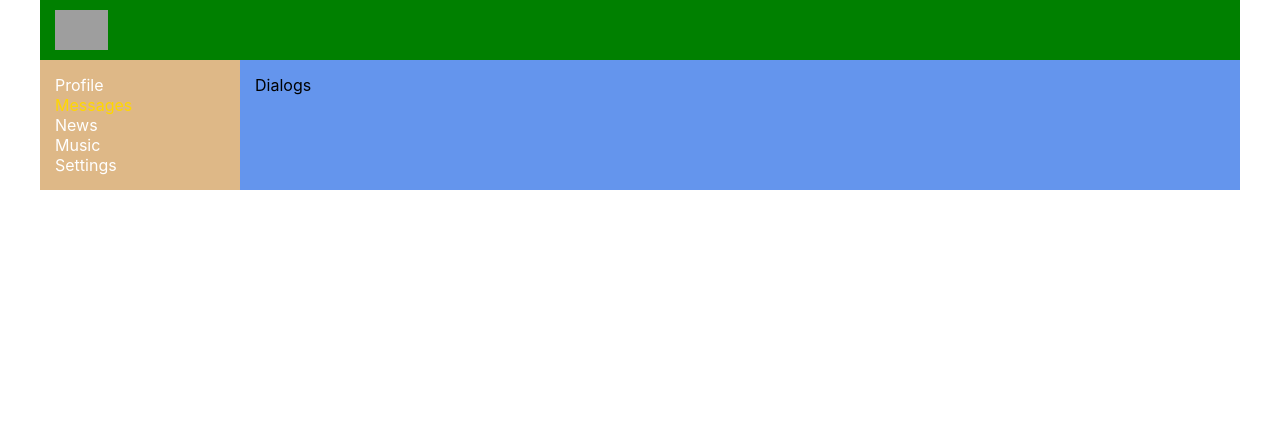
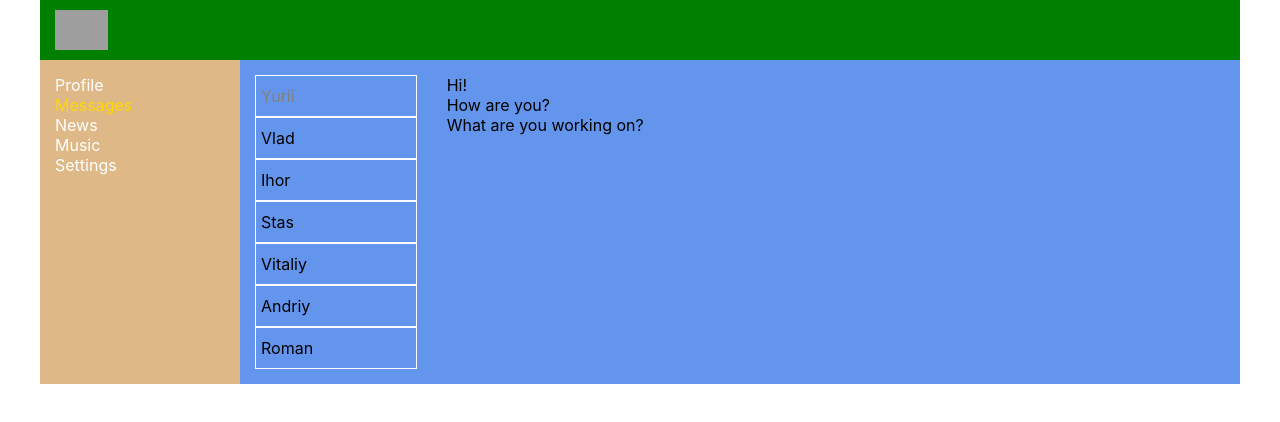
Before and after one commit to dmytrenkoyurii/social-react, a React (Create React App) app: page /dialogs in a window 1280 px wide. Shown: the top 422 px of the page. Built offline with nearby package versions, Linux system fonts and the light colour scheme; grey boxes are pictures that could not be loaded.

Commit message:
21 - add Dialogs markup

```diff
--- a/src/components/Dialogs/Dialogs.js
+++ b/src/components/Dialogs/Dialogs.js
@@ -3,8 +3,35 @@ import s from './Dialogs.module.css'
 
 const Dialogs = () => {
     return(
-        <div>
-            Dialogs
+        <div className={s.dialogs}>
+            <div className={s.dialogsItems}>
+                <div className={s.dialog + ' ' + s.active}>
+                    Yurii
+                </div>
+                <div className={s.dialog}>
+                    Vlad
+                </div>
+                <div className={s.dialog}>
+                    Ihor
+                </div>
+                <div className={s.dialog}>
+                    Stas
+                </div>
+                <div className={s.dialog}>
+                    Vitaliy
+                </div>
+                <div className={s.dialog}>
+                    Andriy
+                </div>
+                <div className={s.dialog}>
+                    Roman
+                </div>
+            </div>
+            <div className={s.messages}>
+                <div className={s.message}>Hi!</div>
+                <div className={s.message}>How are you?</div>
+                <div className={s.message}>What are you working on?</div>
+            </div>
         </div>
     )
 }
--- a/src/components/Dialogs/Dialogs.module.css
+++ b/src/components/Dialogs/Dialogs.module.css
@@ -0,0 +1,25 @@
+.dialogs{
+    display: grid;
+    grid-template-columns: 2fr 10fr;
+}
+
+.dialogsItems{
+
+}
+
+.dialog{
+    padding: 10px 5px;
+    border: 1px solid #fff;
+}
+
+.dialog.active{
+    color: gray;
+}
+
+.messages{
+    padding-left: 30px;
+}
+
+.message{
+
+}
```
